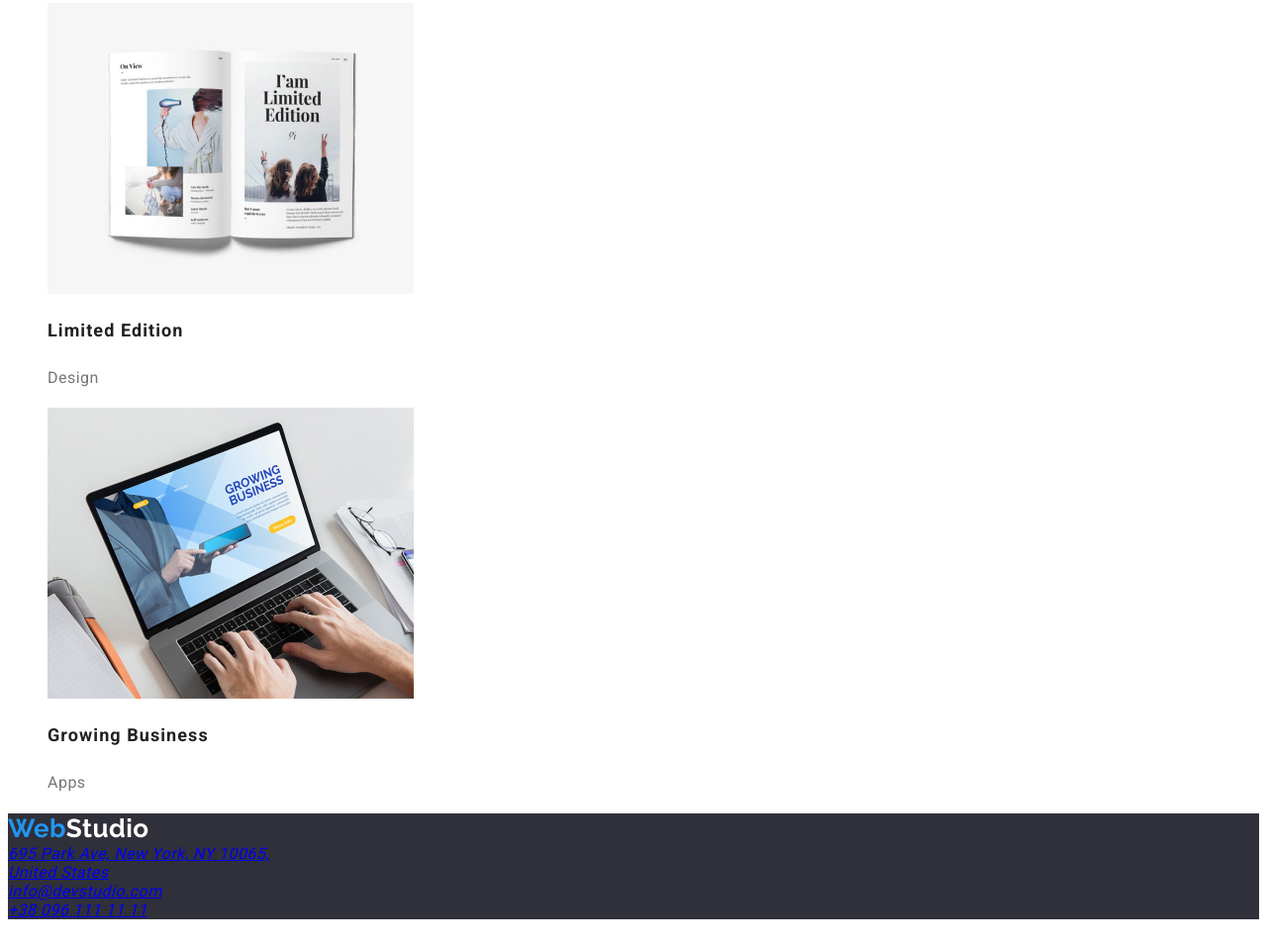
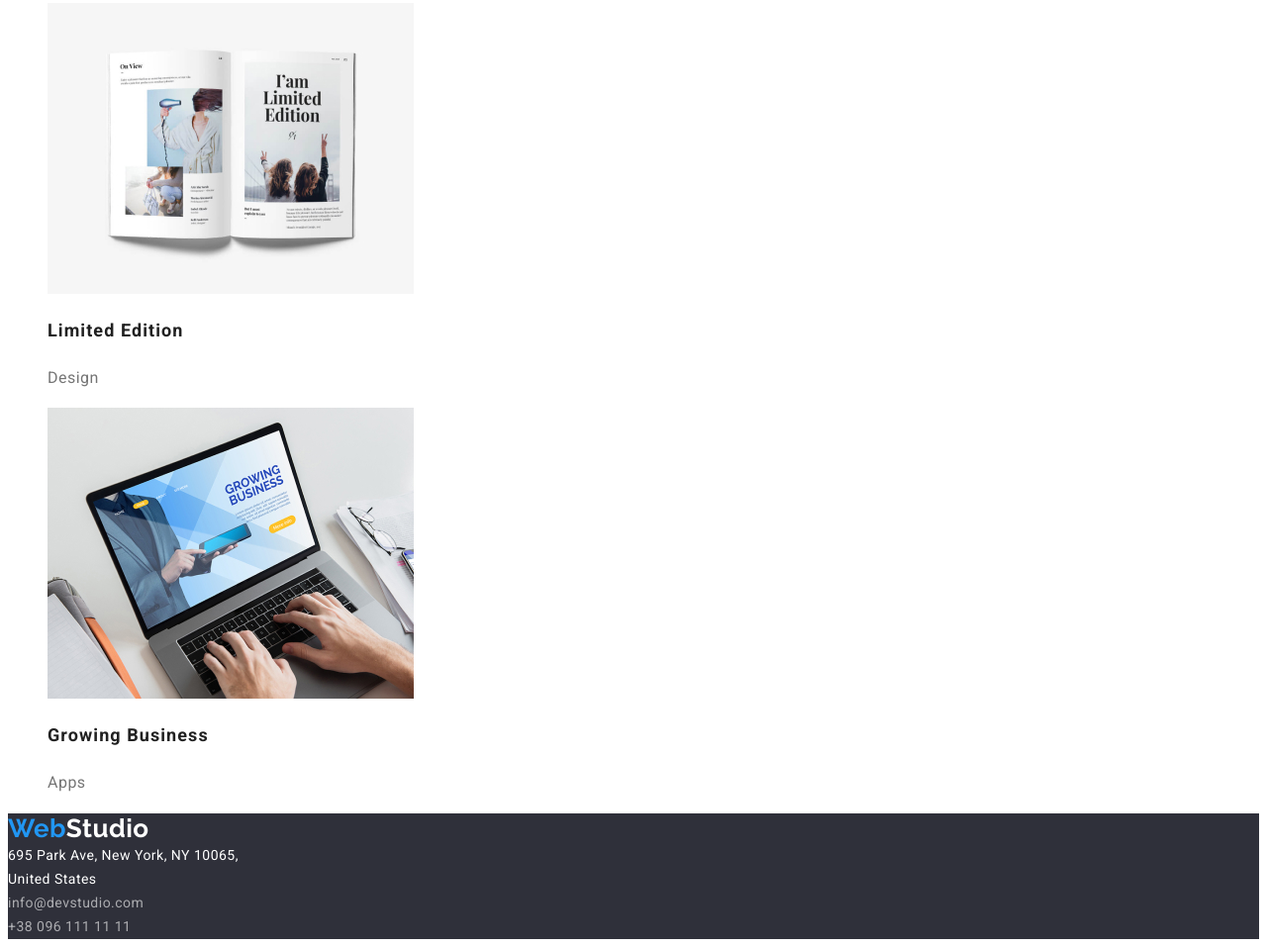
Before and after one commit to olesiaboloteniuk/goit-markup-hw-02, a plain HTML site: page portfolio.html in a window 1280 px wide. Shown: the part 3232-4189 px from the top of the page at 99% size. Drawn offline with Linux system fonts and the light colour scheme.

Commit message:
забрала курсив

```diff
--- a/css/styles.css
+++ b/css/styles.css
@@ -163,9 +163,12 @@ line-height: 1.73;
 
 
 .address {
+font-style: inherit;
 color: rgba(255, 255, 255, 0.6);
 font-size: 14px;
 line-height: 1.7;
+text-decoration: none;
+
 }
 
 .address.street {
--- a/portfolio.html
+++ b/portfolio.html
@@ -56,11 +56,11 @@
 
 
         <a  class="logo" href="./index.html">Web<span class="white" >Studio</span> </a>
-        <address>
-           <a class="adress street" href="695ParkAve,NewYork,NY10065,UnitedStates">695 Park Ave, New York, NY 10065,<br>
+        <address class="address">
+           <a class="address street" href="695ParkAve,NewYork,NY10065,UnitedStates">695 Park Ave, New York, NY 10065,<br>
            United States</a> <br>
-           <a class="adress" href="mailto:info@devstudio.com">info@devstudio.com</a><br>
-           <a  class="adress" href="tel:+380961111111">+38 096 111 11 11</a>
+           <a class="address" href="mailto:info@devstudio.com">info@devstudio.com</a><br>
+           <a  class="address" href="tel:+380961111111">+38 096 111 11 11</a>
           </address>
 
 
```
